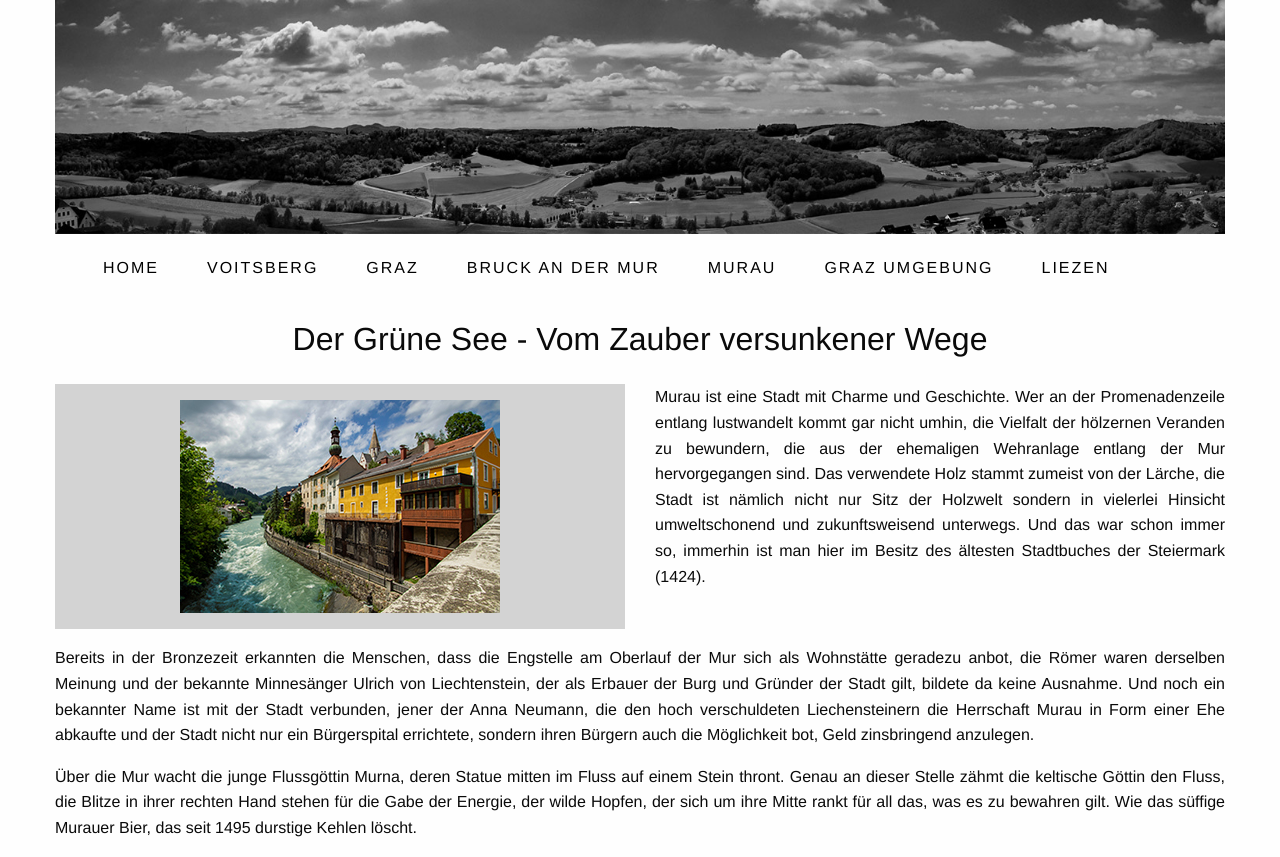
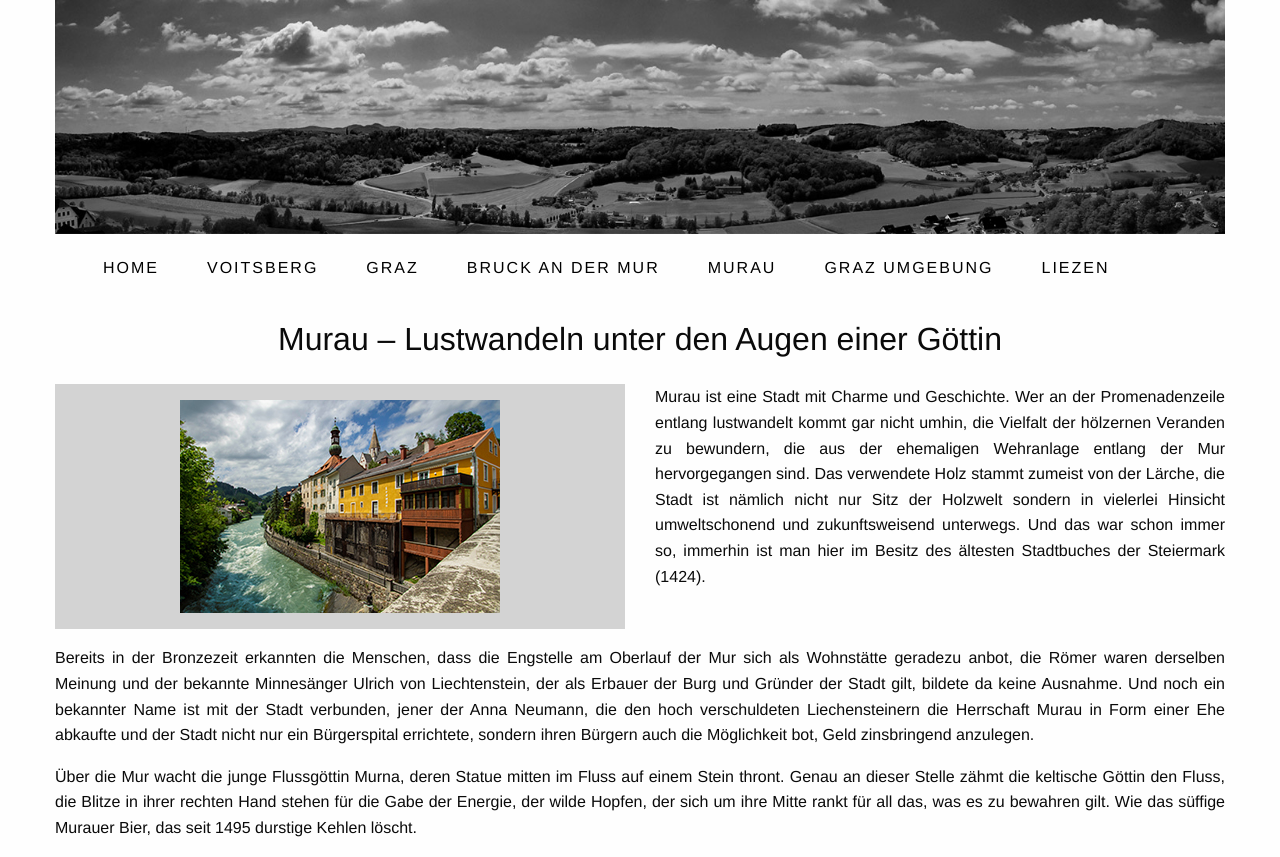
Before and after one commit to AthenaGraz/Wege-durch-das-Land, a plain HTML site: page murau.html in a window 1280 px wide. Drawn offline with Linux system fonts and the light colour scheme.

Commit message:
Update murau.html

```diff
--- a/murau.html
+++ b/murau.html
@@ -46,7 +46,7 @@
 
           <div class="grid-x grid-padding-x">
                <div class="large-12 cell">
-				   <h1>Der Grüne See - Vom Zauber versunkener Wege</h1>
+				   <h1>Murau – Lustwandeln unter den Augen einer Göttin</h1>
 				   </div>
             </div>
 
```
